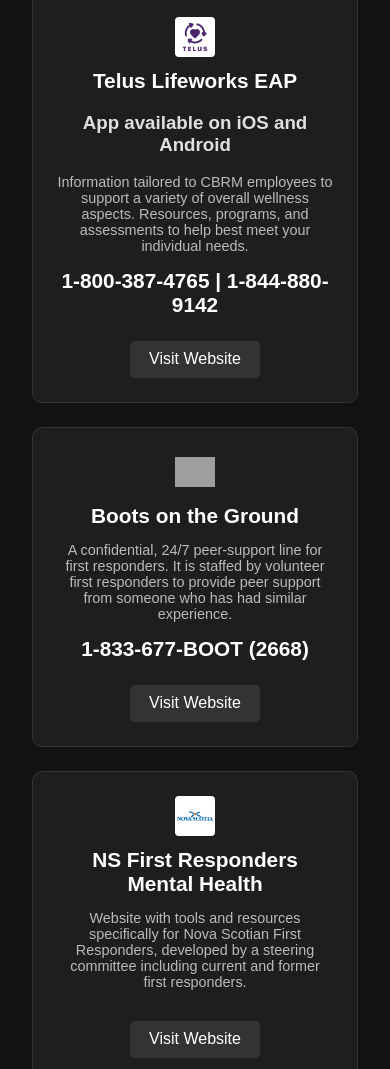
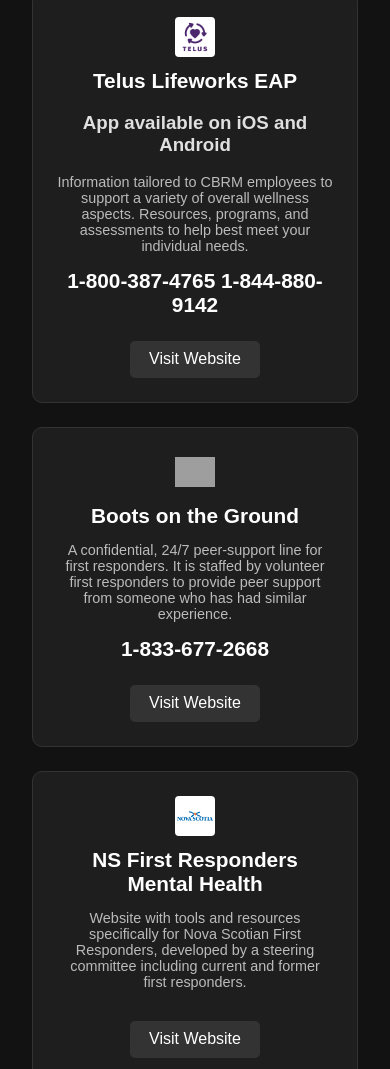
Before and after one commit to wpetrie/Investigative-Tools, a plain HTML site: page wellness.html in a window 390 px wide. Shown: the part 1115-2184 px from the top of the page. Drawn offline with Linux system fonts and the light colour scheme; grey boxes are pictures that could not be loaded.

Commit message:
fixed phone number

```diff
--- a/wellness.html
+++ b/wellness.html
@@ -67,7 +67,7 @@
       <h2>Telus Lifeworks EAP</h2>
       <h3>App available on iOS and Android</h3>
       <p>Information tailored to CBRM employees to support a variety of overall wellness aspects. Resources, programs, and assessments to help best meet your individual needs.</p>
-      <h2>1-800-387-4765 | 1-844-880-9142</h2>
+      <h2>1-800-387-4765    1-844-880-9142</h2>
       <a href="https://login.lifeworks.com/" target="_blank">Visit Website</a>
     </div>
 
@@ -78,7 +78,7 @@
        style="width: 40px; height: 40px; object-fit: contain; border-radius: 4px;">
       <h2>Boots on the Ground</h2>
       <p>A confidential, 24/7 peer-support line for first responders. It is staffed by volunteer first responders to provide peer support from someone who has had similar experience.</p>
-      <h2>1-833-677-BOOT (2668) </h2>
+      <h2>1-833-677-2668</h2>
       <a href="http://www.bootsontheground.ca/" target="_blank">Visit Website</a>
     </div>
 
```
